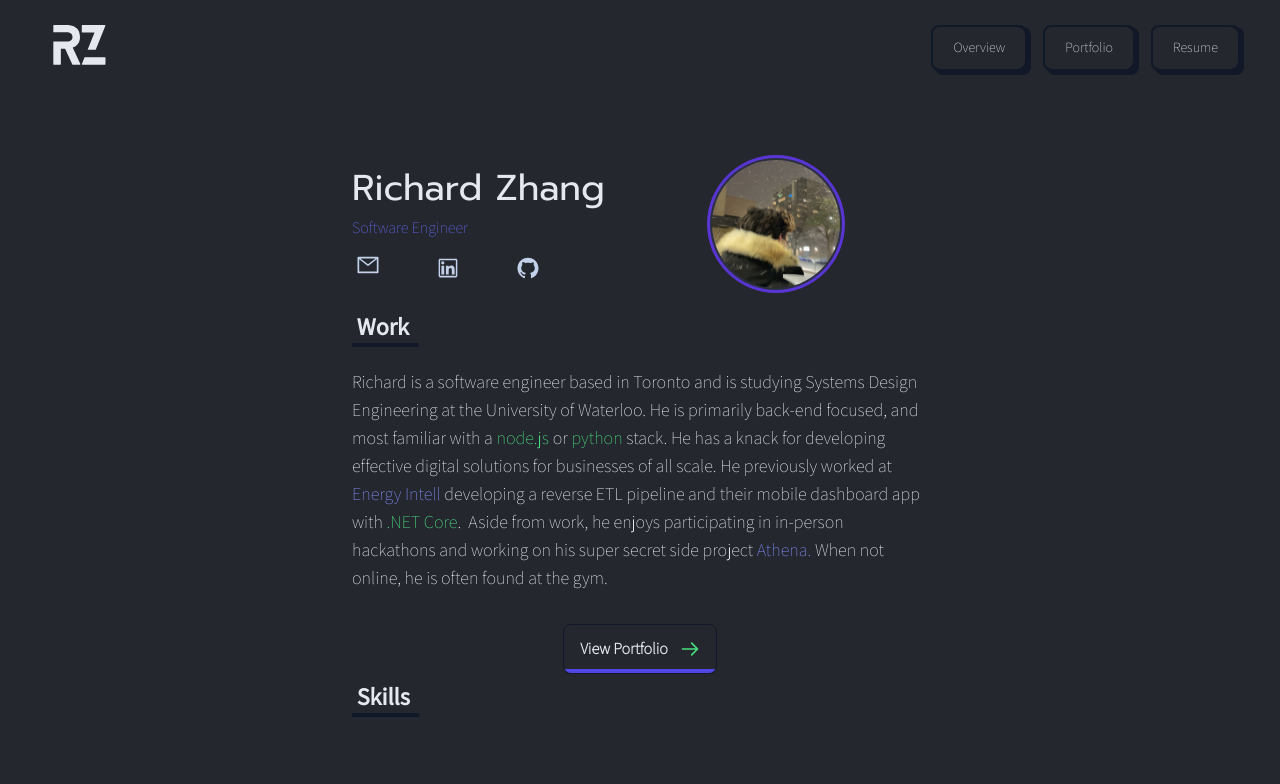
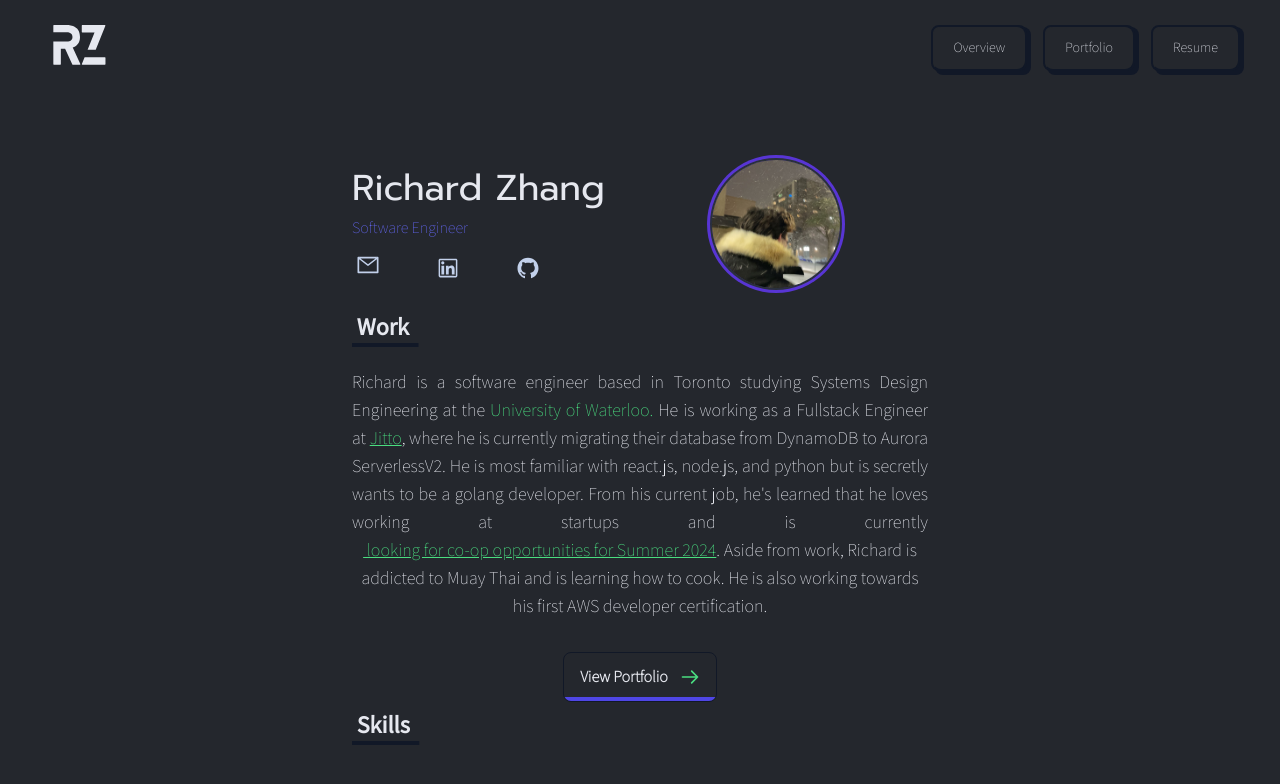
Before and after one commit to notzree/EvenBetterPersonalWebsite, a Next.js app: page / in a window 1280 px wide. Shown: the top 784 px of the page. Built offline with nearby package versions, Linux system fonts and the light colour scheme.

Commit message:
fixed abt me and updated resume

```diff
--- a/components/Hero.tsx
+++ b/components/Hero.tsx
@@ -11,7 +11,7 @@ import Link from "next/link";
 import { toast } from "react-hot-toast";
 export default function Hero() {
   const [Comp, setComp] = useState();
-   function createInitialData() {
+  function createInitialData() {
     // var response;
     // if (window.innerWidth > 640) {
     //   response = await fetch("/websiteSkills.excalidraw");
@@ -83,9 +83,7 @@ export default function Hero() {
             <h1 className="text-primary text-3xl md:text-4xl font-prompt">
               Richard Zhang
             </h1>
-            <h3 className="text-indigo-500 pt-2">
-              Software Engineer
-            </h3>
+            <h3 className="text-indigo-500 pt-2">Software Engineer</h3>
             <div className="flex flex-row justify-start md:gap-16 items-center pt-4 gap-12 ">
               <a href="mailto:r29zhang@uwaterloo.ca">
                 <button className="pl-2" onClick={copyEmail}>
@@ -121,32 +119,37 @@ export default function Hero() {
           <h3 className="font-mada font-bold text-2xl  text-primary underline decoration-gray-900 underline-offset-8 decoration-4 mb-6">
             &nbsp;Work &nbsp;
           </h3>
-
-          <p className="text-primary md:w-[36rem] text-md md:text-lg mb-8 whitespace-normal break-words">
-            Richard is a software engineer based in
-            Toronto and is studying Systems Design Engineering at the University
-            of Waterloo. He is primarily back-end focused, and most familiar with a <span className="text-green-400">node.js</span> or <span className="text-green-400">python</span> stack.
-            He has a knack for developing effective digital
-            solutions for businesses of all scale. He previously worked at{" "}
+          <p className="text-primary md:w-[36rem] text-md md:text-lg mb-8  text-justify   ">
+            Richard is a software engineer based in Toronto studying Systems
+            Design Engineering at the{" "}
+            <span className="text-green-400">University of Waterloo. </span>
+            He is working as a Fullstack Engineer at{" "}
             <a
-              href="https://www.energyintell.com/Home/"
+              href="https://www.getjitto.com/"
+              className="text-green-400 underline"
               target="_blank"
-              rel="noreferrer"
-              className="text-indigo-400"
+              rel="norefferer"
             >
-            Energy Intell
+              Jitto
             </a>
-            &nbsp;developing a reverse ETL pipeline and their mobile dashboard
-            app with <span className="text-green-400">.NET Core</span>.&nbsp; Aside from
-            work, he enjoys participating in in-person hackathons and working on his
-            super secret side project <a href = "https://github.com/aanxniee/athena"
-            className="text-indigo-400" target="_blank" rel = "noreferrer">Athena. </a>
-            When not online, he is often found at the gym.
+            ,&nbsp;where he is currently migrating their database from DynamoDB
+            to Aurora ServerlessV2. He is most familiar with react.js, node.js,
+            and python but is secretly wants to be a golang developer. From his
+            current job, he&apos;s learned that he loves working at startups and
+            is currently
+            <div
+              className="lg:tooltip"
+              data-tip="contact me at: r29zhang@uwaterloo.ca "
+            >
+              <a className="text-green-400 underline">
+                &nbsp;looking for co-op opportunities for Summer 2024
+              </a>
+              .&nbsp;Aside from work, Richard is addicted to Muay Thai and is
+              learning how to cook. He is also working towards his first AWS
+              developer certification.
+            </div>
           </p>
           <div className="flex justify-center items-center mb-2">
-            {/* <Link className="btn kbd " href="/portfolio">
-              <span className="font-mada">View Portfolio</span>
-            </Link> */}
             <Link
               href="/portfolio"
               className=" rounded-lg relative inline-flex items-center justify-start py-3 pl-4 pr-12 overflow-hidden font-semibold text-primary transition-all duration-150 ease-in-out  hover:pl-10 hover:pr-6 bg-neutr group  border border-gray-900"
--- a/pages/portfolio.tsx
+++ b/pages/portfolio.tsx
@@ -1,38 +1,36 @@
-import NavBar from "@/components/NavBar"
-import Footer from "@/components/Footer"
+import NavBar from "@/components/NavBar";
+import Footer from "@/components/Footer";
 import { client } from "@/clientLib/sanityClient";
 import PortfolioHero from "@/components/PortfolioHero";
-import { Redis } from '@upstash/redis'
+import { Redis } from "@upstash/redis";
 let redis = Redis.fromEnv();
 
-export default function Home({projects}:any){
-
-    return(
-        <main className='bg-neutral w-screen h-screen overflow-x-hidden'>
-            <NavBar/>
-            <PortfolioHero projects = {projects}/>
-            <Footer/>
-      </main>
-    )
+export default function Home({ projects }: any) {
+  return (
+    <main className="bg-neutral w-screen h-screen overflow-x-hidden">
+      <NavBar />
+      <PortfolioHero projects={projects} />
+      <Footer />
+    </main>
+  );
 }
 
-export async function getStaticProps(){
-
-    const cache:string = await redis.get('projects') || "";
-    if(cache != ""){
-        return{
-            props:{
-                projects: JSON.parse(JSON.stringify(cache))
-            }
-        }
-    } else{
-        const query = '*[_type =="Project"]| order(order asc)';
-        const projects = await client.fetch(query);
-        await redis.set('projects', JSON.stringify(projects), {ex:10000});
-        return{
-            props:{
-                projects: projects
-            }
-        }
-    }
+export async function getServerSideProps() {
+  const cache: string = (await redis.get("projects")) || "";
+  if (cache != "") {
+    return {
+      props: {
+        projects: JSON.parse(JSON.stringify(cache)),
+      },
+    };
+  } else {
+    const query = '*[_type =="Project"]| order(order asc)';
+    const projects = await client.fetch(query);
+    await redis.set("projects", JSON.stringify(projects), { ex: 10000 });
+    return {
+      props: {
+        projects: projects,
+      },
+    };
+  }
 }
```
Also changed, not shown: 1 other file (tests, documents, lock files or other folders).
